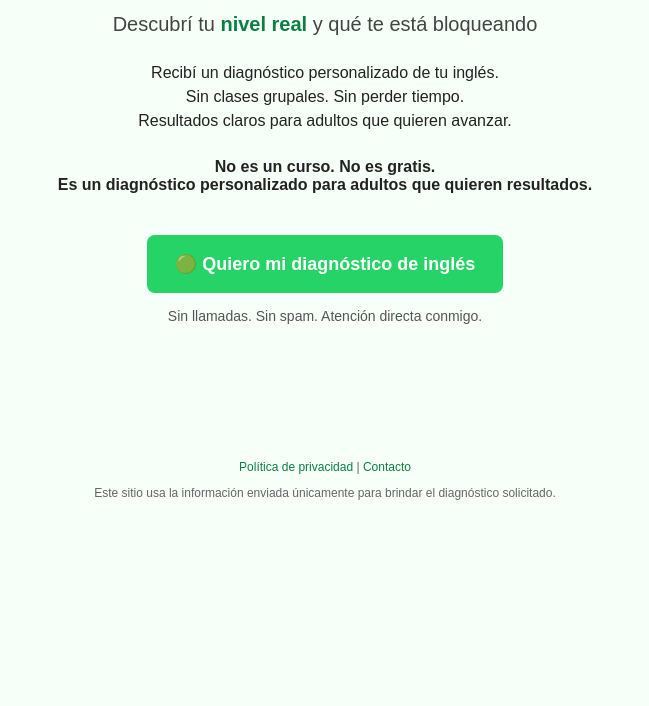
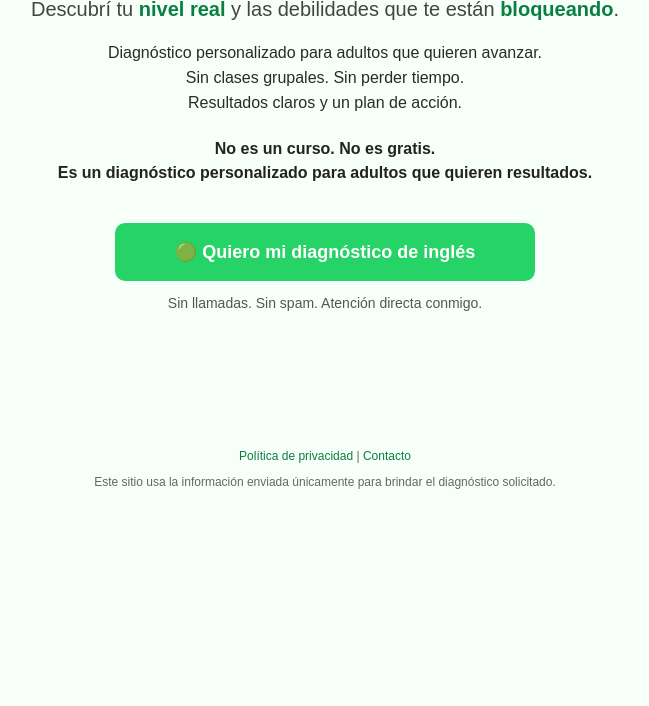
Before and after one commit to englishlearningcr/diagnostico, a plain HTML site: page index.html in a window 1280 px wide. Shown: the part 94-800 px from the top of the page, without its empty margins (315-964 px from the left). Drawn offline with Linux system fonts and the light colour scheme.

Commit message:
Update landing page

```diff
--- a/index.html
+++ b/index.html
@@ -1,8 +1,8 @@
 <!DOCTYPE html>
 <html lang="es">
 <head>
-<meta charset="UTF-8">
-<meta name="viewport" content="width=device-width, initial-scale=1.0">
+  <meta charset="UTF-8" />
+  <meta name="viewport" content="width=device-width, initial-scale=1.0" />
   <title>Diagnóstico de Inglés | English Coaching CR</title>
 
   <style>
@@ -17,18 +17,20 @@ body {
     .container {
       max-width: 600px;
       margin: auto;
-  padding: 40px 20px;
+      padding: 44px 20px;
     }
 
     h1 {
-  font-size: 28px;
-  margin-bottom: 10px;
+      font-size: 30px;
+      margin: 0 0 12px;
     }
 
-h2 {
+    .subheadline {
       font-size: 20px;
       font-weight: normal;
       color: #444;
+      margin: 0 0 16px;
+      line-height: 1.35;
     }
 
     .highlight {
@@ -37,60 +39,72 @@ h2 {
     }
 
     .cta-text {
-  margin-top: 25px;
+      margin-top: 18px;
       font-size: 16px;
-  line-height: 1.5;
+      line-height: 1.55;
+      color: #2a2a2a;
     }
 
     .warning {
-  margin-top: 25px;
+      margin-top: 22px;
       font-weight: bold;
+      font-size: 16px;
+      line-height: 1.5;
+      color: #222;
     }
 
     .button {
       display: inline-block;
-  margin-top: 25px;
-  padding: 18px 28px;
+      margin-top: 22px;
+      padding: 18px 26px;
       font-size: 18px;
       background-color: #25D366;
-  color: white;
+      color: #fff;
       text-decoration: none;
-  border-radius: 8px;
+      border-radius: 10px;
       font-weight: bold;
+      max-width: 420px;
+      width: 100%;
+      box-sizing: border-box;
     }
 
     .security {
-  margin-top: 15px;
+      margin-top: 14px;
       font-size: 14px;
       color: #555;
     }
 
     footer {
-  margin-top: 50px;
+      margin-top: 46px;
       font-size: 12px;
       color: #666;
-  padding: 20px;
+      padding: 22px 16px;
     }
+
     footer a {
       color: #0a7f42;
       text-decoration: none;
     }
+
+    footer a:hover {
+      text-decoration: underline;
+    }
   </style>
-
 </head>
 
 <body>
-
   <div class="container">
 
     <h1>¿Te cuesta hablar inglés?</h1>
 
-<h2>Descubrí tu <span class="highlight">nivel real</span> y qué te está bloqueando</h2>
+    <p class="subheadline">
+      Descubrí tu <span class="highlight">nivel real</span> y las debilidades que te están <span class="highlight">bloqueando</span>.
+    </p>
 
     <p class="cta-text">
-Recibí un diagnóstico personalizado de tu inglés.<br>
+      Diagnóstico personalizado para adultos que quieren avanzar.<br>
       Sin clases grupales. Sin perder tiempo.<br>
-Resultados claros para adultos que quieren avanzar.
+      Resultados claros y un plan de acción.
     </p>
 
     <p class="warning">
@@ -98,7 +112,8 @@ No es un curso. No es gratis.<br>
       Es un diagnóstico personalizado para adultos que quieren resultados.
     </p>
 
-<a class="button" href="https://wa.me/50672758657?text=Hola%20quiero%20mi%20diagnóstico%20de%20inglés">
+    <a class="button"
+       href="https://wa.me/50672758657?text=Hola%20Allan,%20quiero%20mi%20diagnóstico%20de%20inglés">
       🟢 Quiero mi diagnóstico de inglés
     </a>
 
@@ -109,17 +124,13 @@ Sin llamadas. Sin spam. Atención directa conmigo.
   </div>
 
   <footer>
-
     <p>
       <a href="privacidad.html">Política de privacidad</a> |
       <a href="contacto.html">Contacto</a>
     </p>
-
     <p>
       Este sitio usa la información enviada únicamente para brindar el diagnóstico solicitado.
     </p>
-
   </footer>
-
 </body>
 </html>
```
Lines whose indentation alone changed are shown as unchanged.
